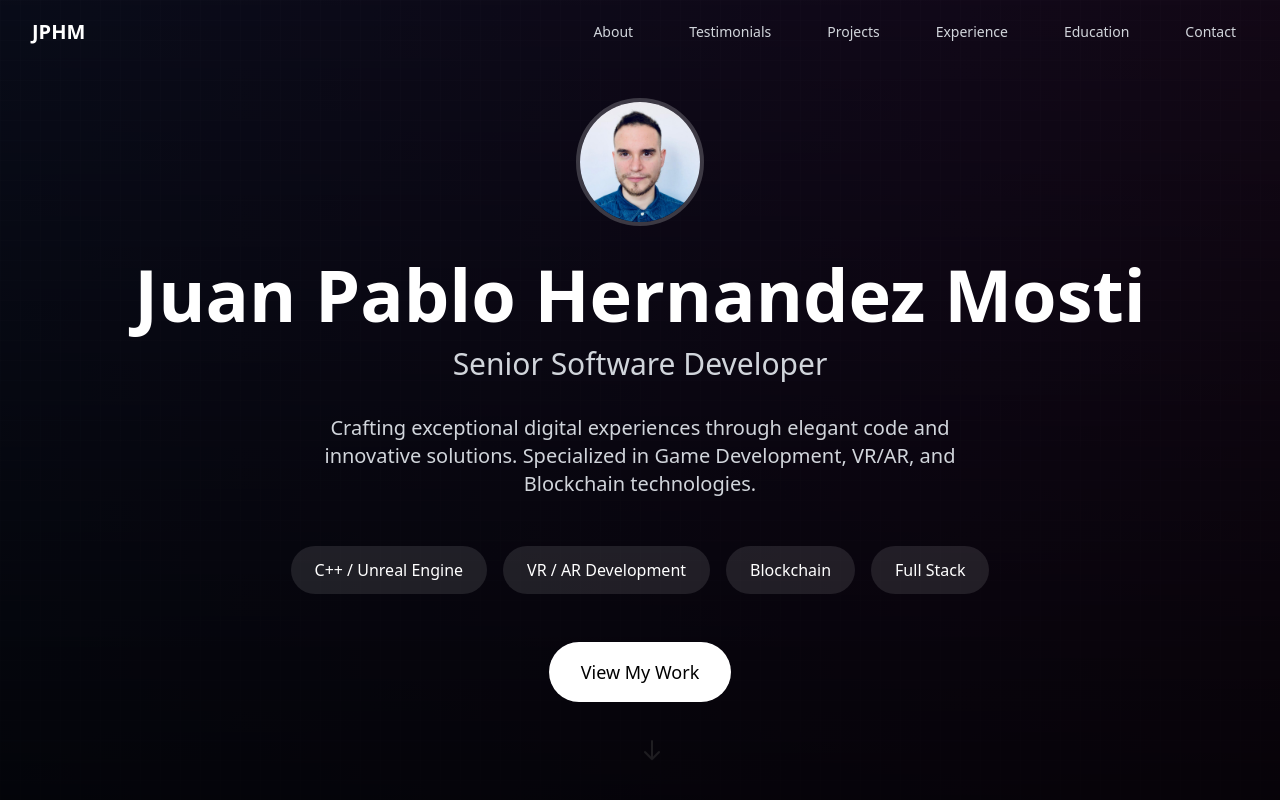
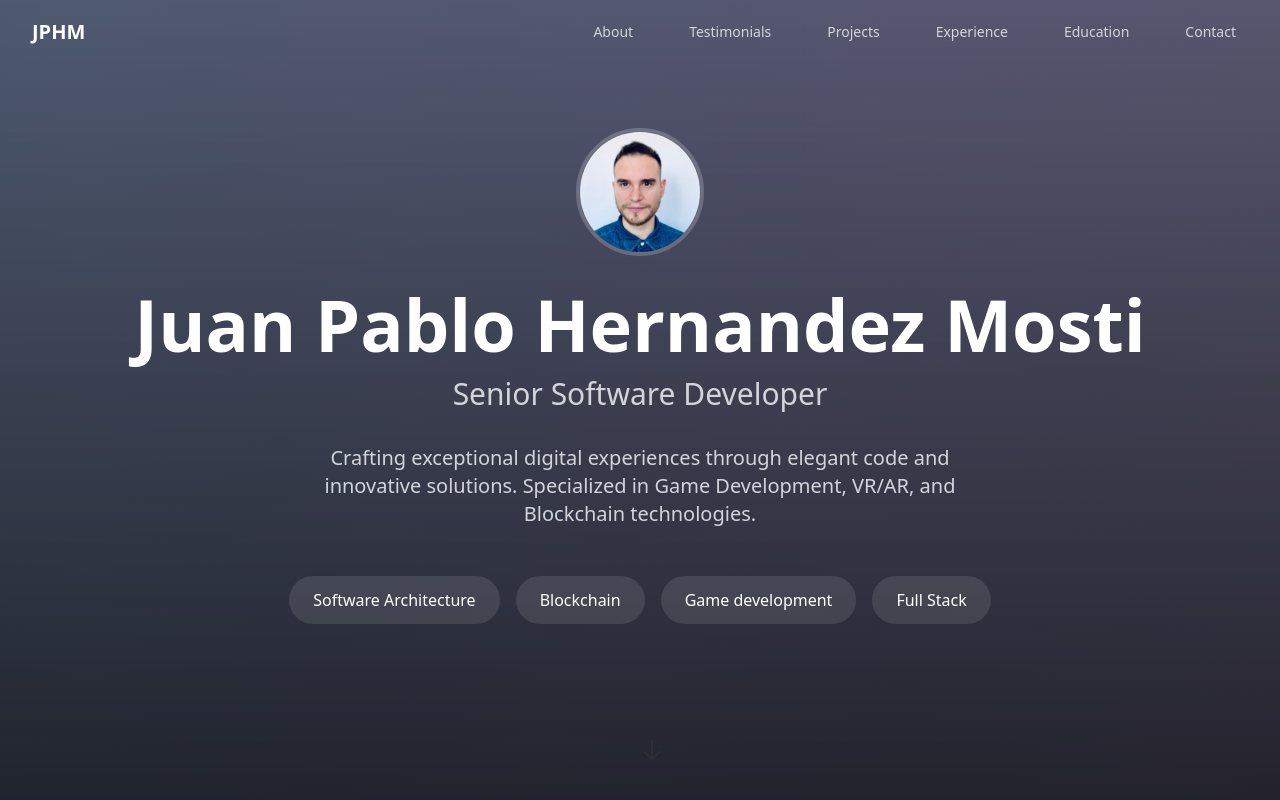
Before and after one commit to juanpablohdzm/web-cv-2.0, a React (Create React App) app: page / in a window 1280 px wide. Shown: the top 800 px of the page. Built offline with nearby package versions, Linux system fonts and the light colour scheme.

Commit message:
Change background color

```diff
--- a/src/components/Home/Hero.jsx
+++ b/src/components/Home/Hero.jsx
@@ -11,7 +11,7 @@ function Hero() {
     }, []);
 
     return (
-        <div className="relative h-screen overflow-hidden bg-black">
+        <div className="relative h-screen overflow-hidden bg-[#B0C4DE]">
             {/* Dynamic Background */}
             <div className="absolute inset-0">
                 <div className="absolute inset-0 bg-gradient-to-b from-black/50 to-black/80 z-10" />
@@ -45,25 +45,18 @@ function Hero() {
 
                 <div className="flex flex-wrap justify-center gap-4 mb-12">
                     <span className="px-6 py-3 bg-white/10 text-white rounded-full hover:bg-white/20 transition-colors">
-                        C++ / Unreal Engine
-                    </span>
-                    <span className="px-6 py-3 bg-white/10 text-white rounded-full hover:bg-white/20 transition-colors">
-                        VR / AR Development
+                        Software Architecture
                     </span>
                     <span className="px-6 py-3 bg-white/10 text-white rounded-full hover:bg-white/20 transition-colors">
                         Blockchain
                     </span>
                     <span className="px-6 py-3 bg-white/10 text-white rounded-full hover:bg-white/20 transition-colors">
+                        Game development
+                    </span>
+                    <span className="px-6 py-3 bg-white/10 text-white rounded-full hover:bg-white/20 transition-colors">
                         Full Stack
                     </span>
                 </div>
-
-                <a
-                    href="#projects"
-                    className="px-8 py-4 bg-white text-black rounded-full text-lg font-medium hover:bg-gray-100 transition-colors"
-                >
-                    View My Work
-                </a>
             </div>
 
             {/* Scroll Indicator */}
```
